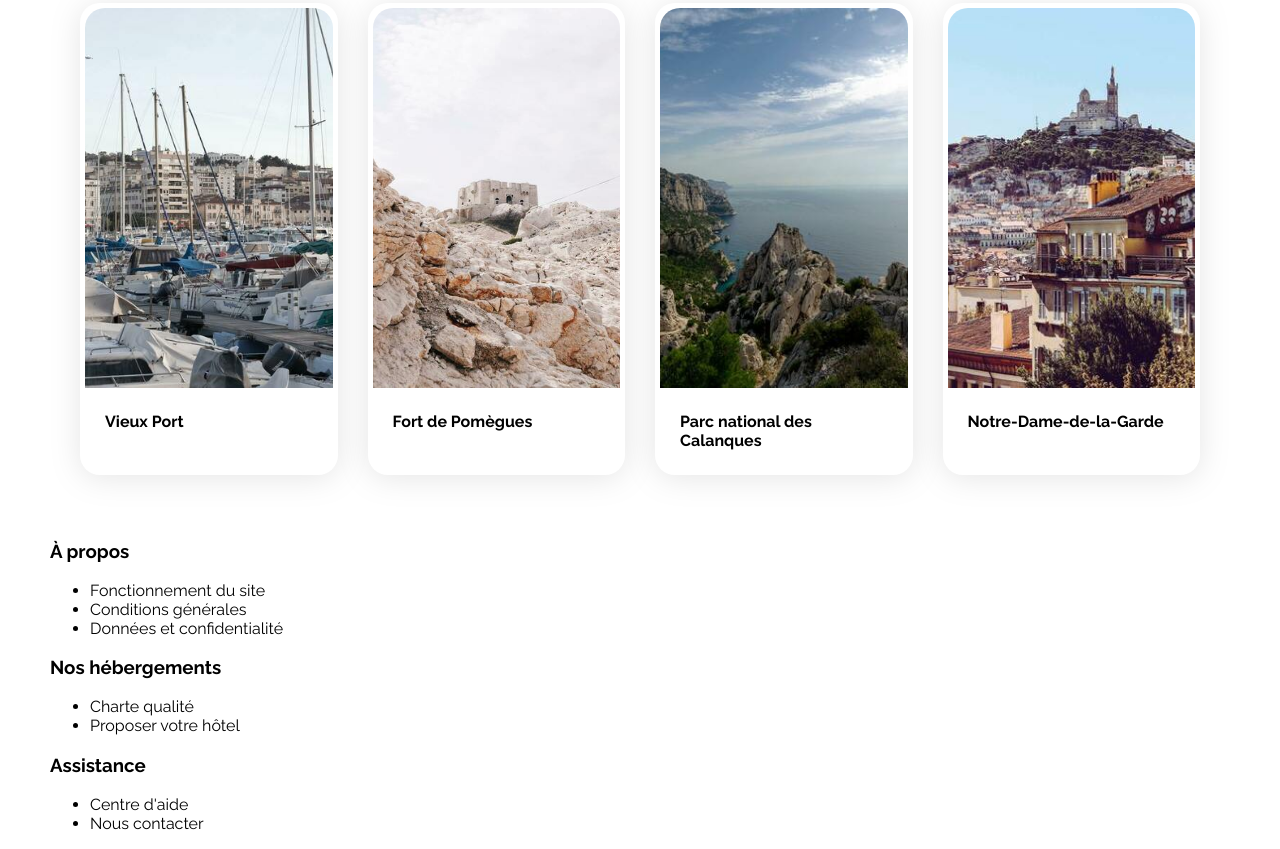
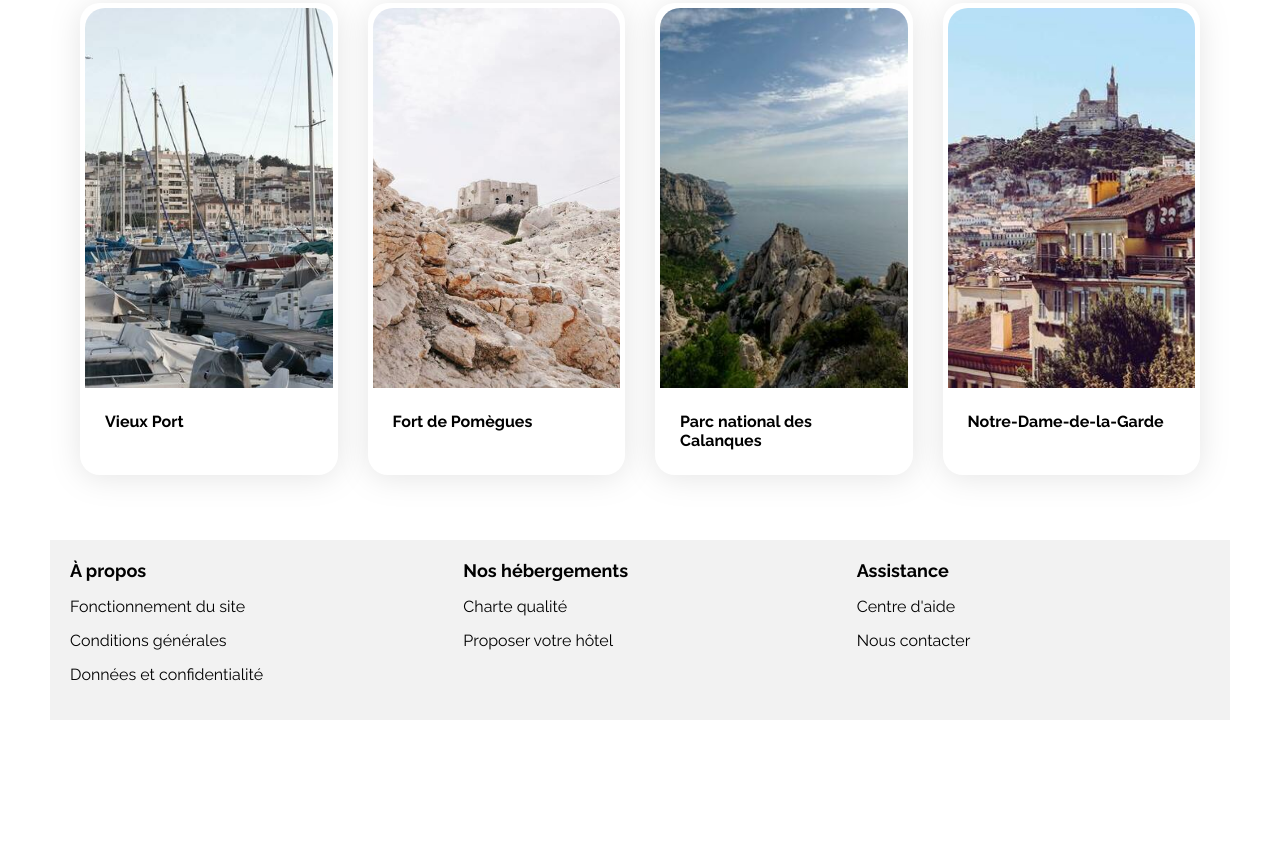
Before and after one commit to Nrirvadoth/Projet2-OC, a plain HTML site: page index.html in a window 1280 px wide. Shown: the part 1210-2059 px from the top of the page. After the commit the page ends 1930 px from the top, so only its background shows below. Drawn offline with Linux system fonts and the light colour scheme.

Commit message:
footer design

```diff
--- a/css/style.css
+++ b/css/style.css
@@ -310,9 +310,32 @@ ul#filters-list, p#filters-label, p.info {
 }
 
 
+/****** Footer ***********/
 
+.footer-container {
+    background-color: var(--main-bg-color);
+    display:flex;
+    justify-content: space-between;
+    flex-grow: 1;
+}
 
+.footer-widget {
+    width: calc(100%/3);
+    padding: 20px;
+}
 
+h3.footer-widget-title {
+    margin: 0;
+    font-size: 18px;
+}
+
+.footer-list {
+    list-style-type: none;
+    display: flex;
+    flex-direction: column;
+    gap: 15px;
+    padding:0;
+}
 
 
 
--- a/index.html
+++ b/index.html
@@ -259,6 +259,7 @@
             </section>
         </main>
         <footer>
+            <div class="footer-container">
                 <div class="footer-widget">
                     <h3 class="footer-widget-title">À propos</h3>
                     <ul class="footer-list">
@@ -281,6 +282,7 @@
                         <li><a class="footer-link" href="#">Nous contacter</a></li>
                     </ul>
                 </div>
+          </div>
         </footer>
     </div>
 </body>
```
Lines whose indentation alone changed are shown as unchanged.
